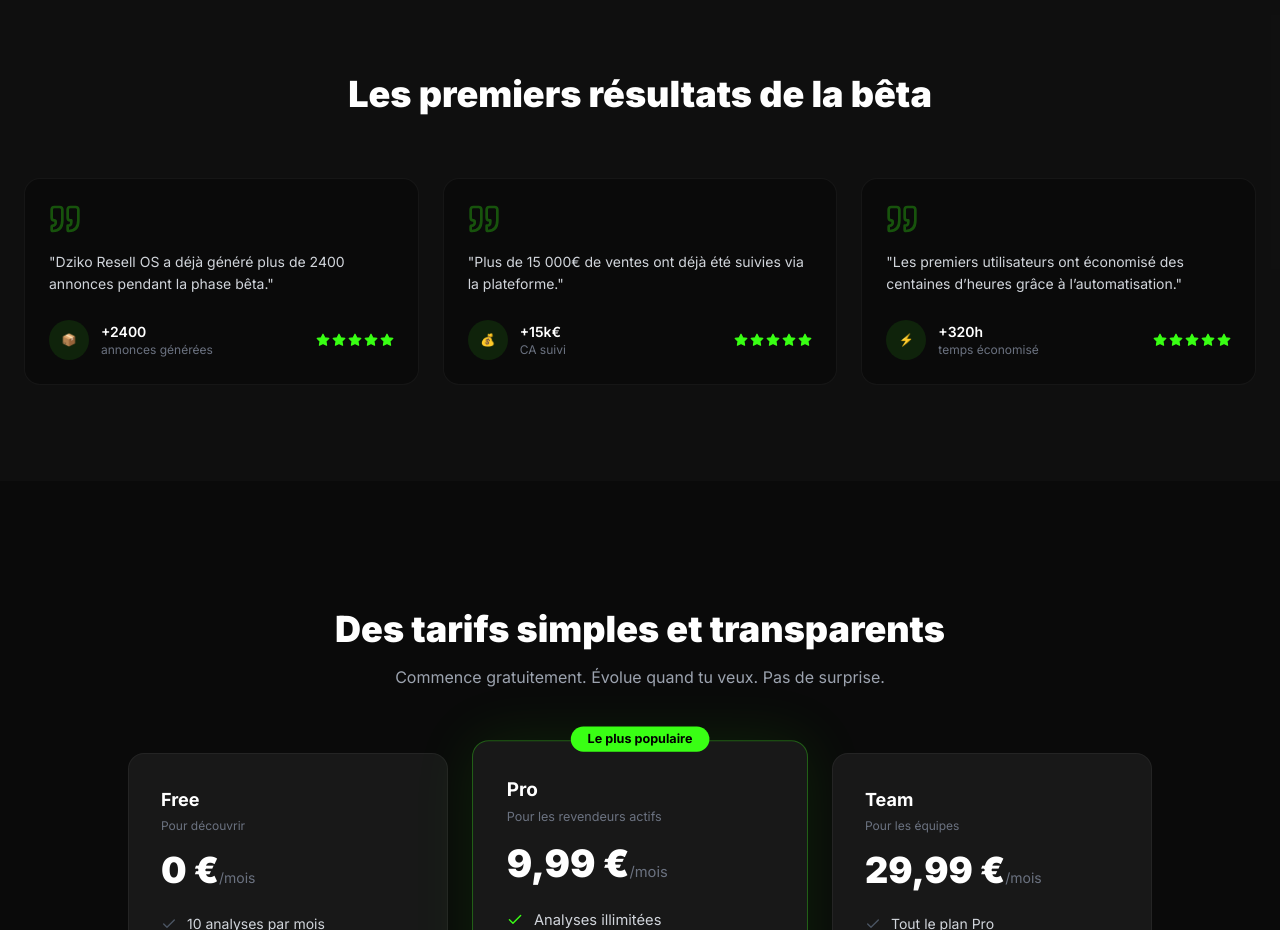
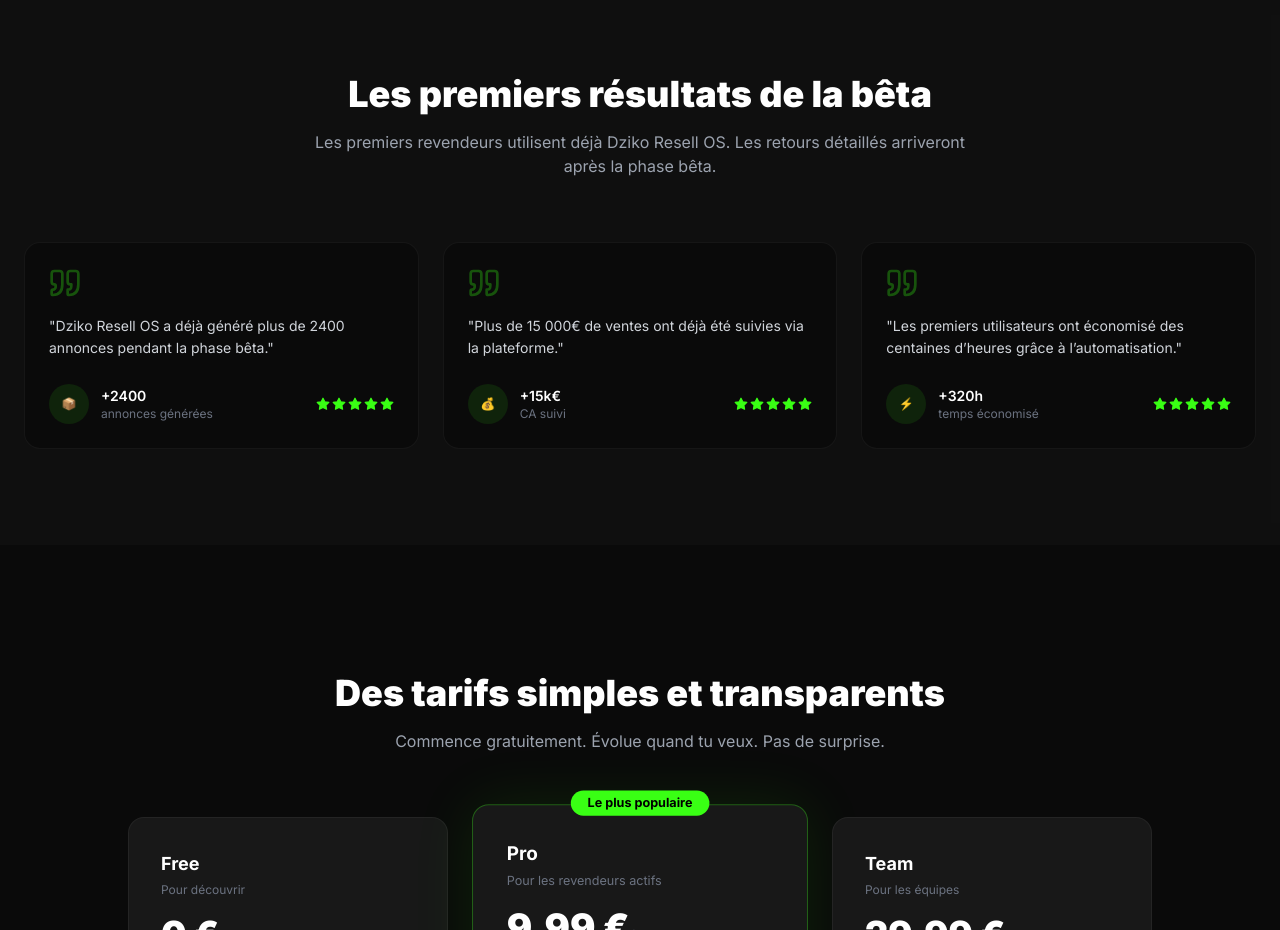
Before and after one commit to Dzikooooo/dzikovinted-ai, a React (Vite) app: page / in a window 1280 px wide. Shown: the part 2780-3710 px from the top of the page. Built offline with nearby package versions, Linux system fonts and the light colour scheme; no server answers.

Commit message:
Add beta results information to LandingPage
Added a paragraph about beta results and feedback.

```diff
--- a/src/pages/LandingPage.tsx
+++ b/src/pages/LandingPage.tsx
@@ -396,6 +396,11 @@ export default function LandingPage({ onNavigate }: LandingPageProps) {
             <h2 className="text-3xl sm:text-4xl font-black mb-4">
   Les premiers résultats de la bêta
 </h2>
+            <p className="text-gray-400 max-w-2xl mx-auto mb-12">
+  Les premiers revendeurs utilisent déjà Dziko Resell OS.
+  Les retours détaillés arriveront après la phase bêta.
+</p>
+
           </div>
           <div className="grid grid-cols-1 md:grid-cols-3 gap-6">
             {testimonials.map((t) => (
```
